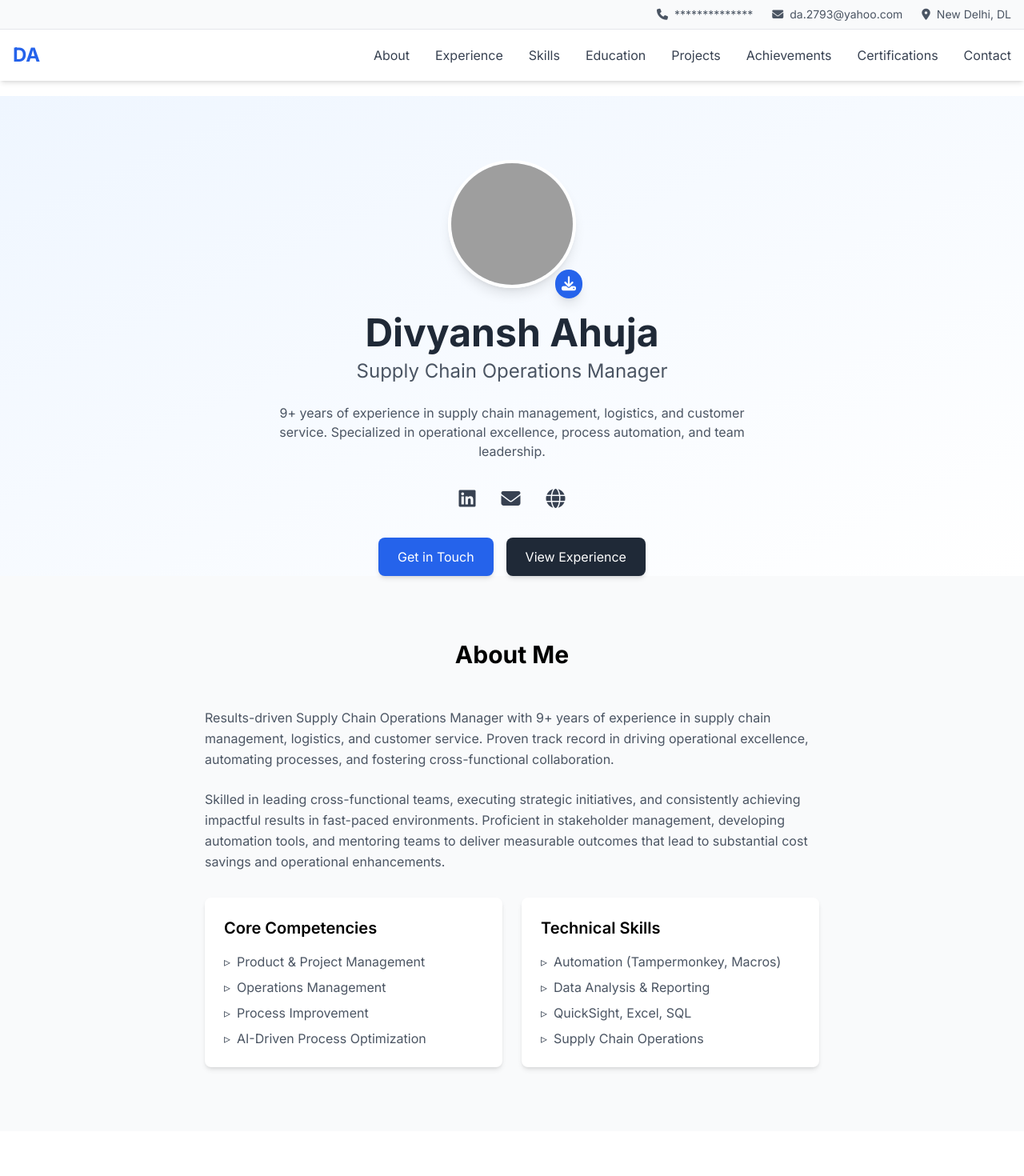
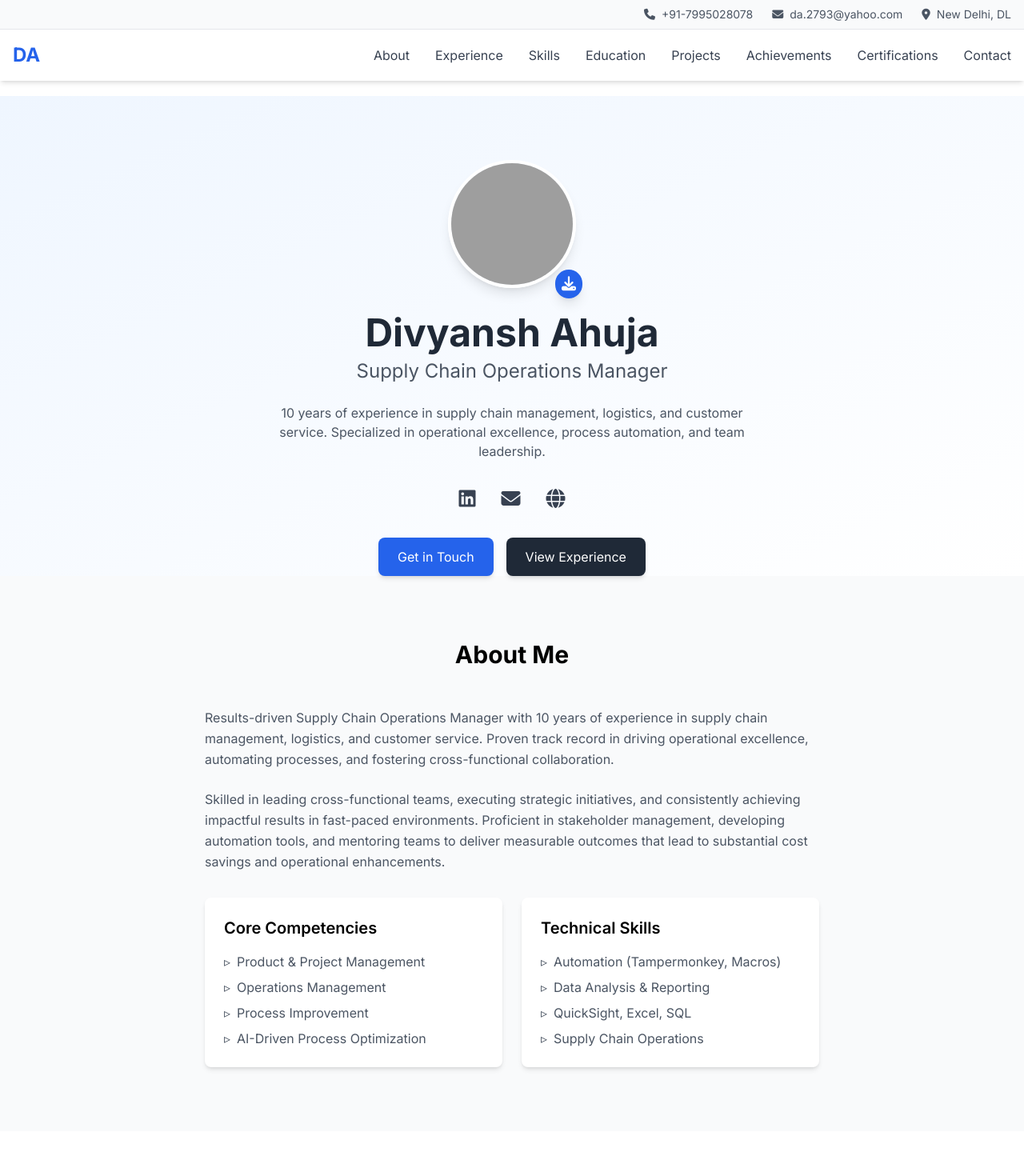
Before and after one commit to DA2793/divyansh-portfolio, a React (Vite) app: page / in a window 1280 px wide. Shown: the top 1470 px of the page at 80% size. Built offline with nearby package versions, Linux system fonts and the light colour scheme; grey boxes are pictures that could not be loaded.

Commit message:
Updated phone number display

```diff
--- a/src/components/About/About.jsx
+++ b/src/components/About/About.jsx
@@ -5,7 +5,7 @@ const About = () => {
         <h2 className="text-3xl font-bold text-center mb-12">About Me</h2>
         <div className="max-w-3xl mx-auto">
           <p className="text-gray-600 leading-relaxed mb-6">
-            Results-driven Supply Chain Operations Manager with 9+ years of experience in supply chain
+            Results-driven Supply Chain Operations Manager with 10 years of experience in supply chain
             management, logistics, and customer service. Proven track record in driving operational
             excellence, automating processes, and fostering cross-functional collaboration.
           </p>
--- a/src/components/Contact/Contact.jsx
+++ b/src/components/Contact/Contact.jsx
@@ -16,7 +16,7 @@ const Contact = () => {
                 href="tel:+91-7995028078"
                 className="text-gray-600 hover:text-blue-600 transition-colors"
               >
-                **************
+                +91-7995028078
               </a>
             </div>
 
--- a/src/components/Hero/Hero.jsx
+++ b/src/components/Hero/Hero.jsx
@@ -39,7 +39,7 @@ const Hero = () => {
 
             {/* Professional Summary */}
             <p className="text-gray-600 max-w-2xl mx-auto mb-8 px-4">
-              9+ years of experience in supply chain management, logistics, and customer service.
+              10 years of experience in supply chain management, logistics, and customer service.
               Specialized in operational excellence, process automation, and team leadership.
             </p>
 
--- a/src/components/Navbar/Navbar.jsx
+++ b/src/components/Navbar/Navbar.jsx
@@ -5,8 +5,8 @@ const Navbar = () => {
       <div className="bg-gray-50 border-b">
         <div className="container mx-auto px-4 py-2">
           <div className="flex justify-end space-x-6 text-sm text-gray-600">
-            <a href="tel:**************" className="hover:text-blue-600">
-              <i className="fas fa-phone mr-2"></i>**************
+            <a href="tel:+91-7995028078" className="hover:text-blue-600">
+              <i className="fas fa-phone mr-2"></i>+91-7995028078
             </a>
             <a href="mailto:da.2793@yahoo.com" className="hover:text-blue-600">
               <i className="fas fa-envelope mr-2"></i>da.2793@yahoo.com
```
